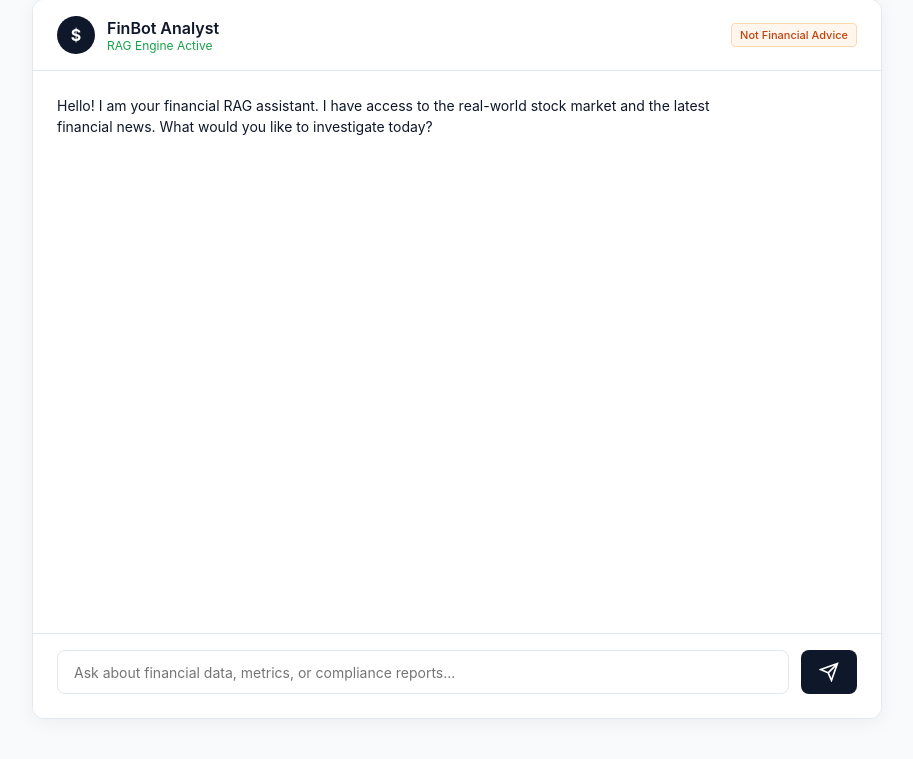
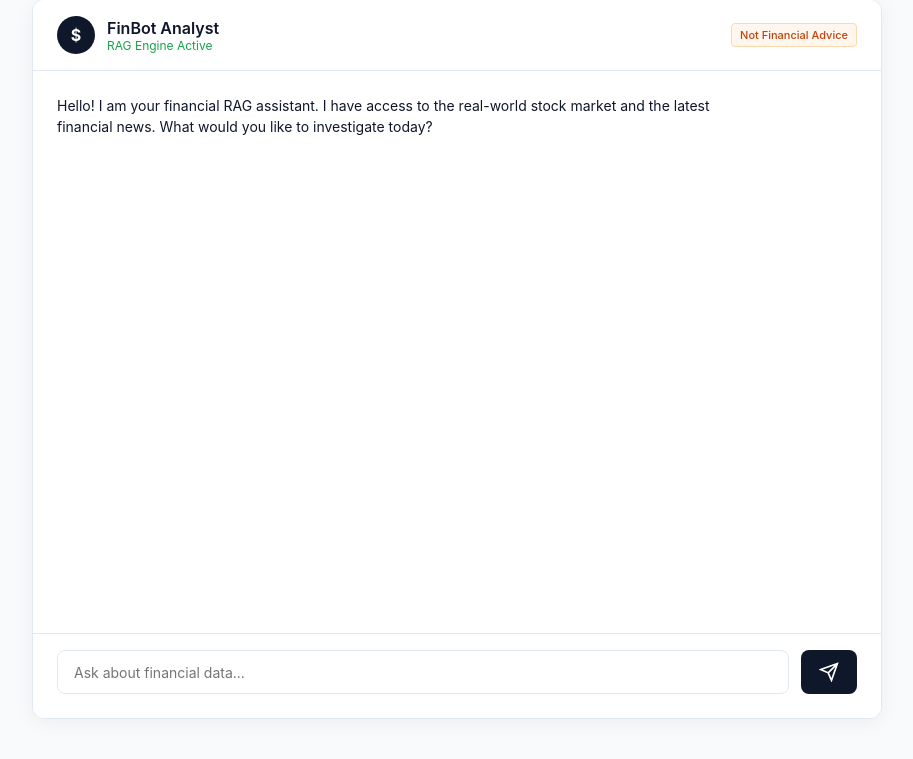
Before and after one commit to JorgeV20/Knowledge_Base_Chatbot, a Flask app: page / in a window 1280 px wide. Shown: the part 41-800 px from the top of the page, without its empty margins (183-1096 px from the left). Run offline with Flask 3, Linux system fonts and the light colour scheme.

Commit message:
updated index

```diff
--- a/templates/index.html
+++ b/templates/index.html
@@ -39,7 +39,7 @@
             </div> -->
 
             <form class="input-form" id="chatForm">
-                <input type="text" id="userInput" placeholder="Ask about financial data, metrics, or compliance reports..." required autocomplete="off">
+                <input type="text" id="userInput" placeholder="Ask about financial data..." required autocomplete="off">
                 <button type="submit" id="sendBtn">
                     <svg width="20" height="20" viewBox="0 0 24 24" fill="none" stroke="currentColor" stroke-width="2"><path d="M22 2L11 13M22 2l-7 20-4-9-9-4 20-7z"/></svg>
                 </button>
```
